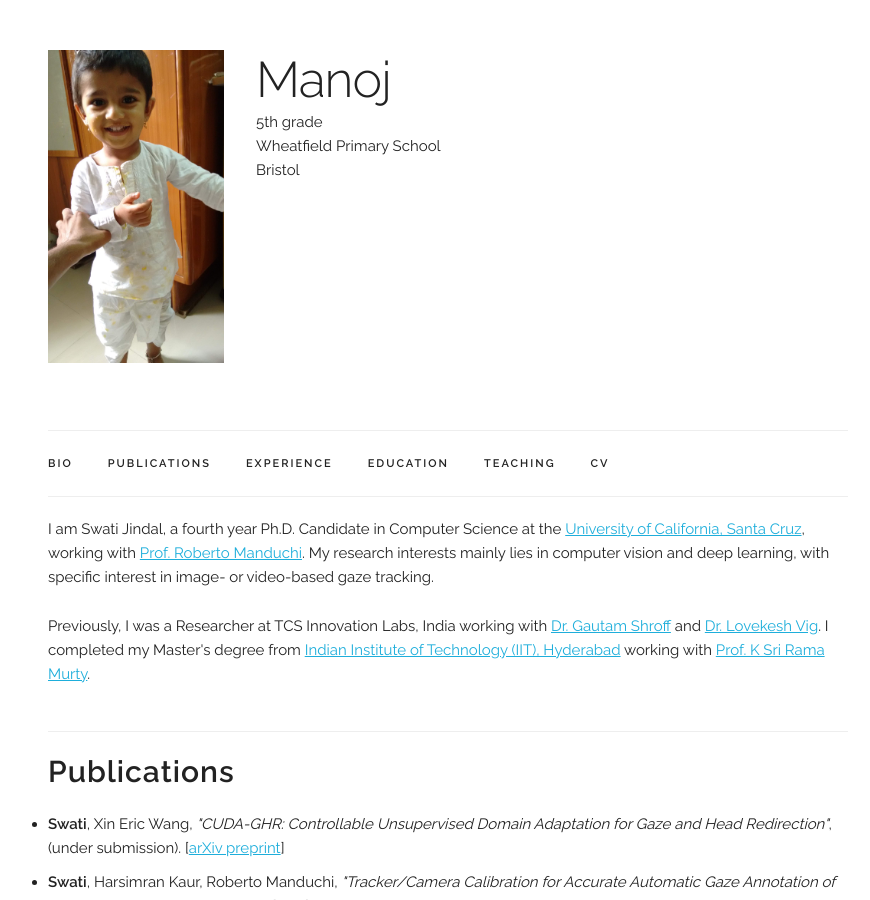
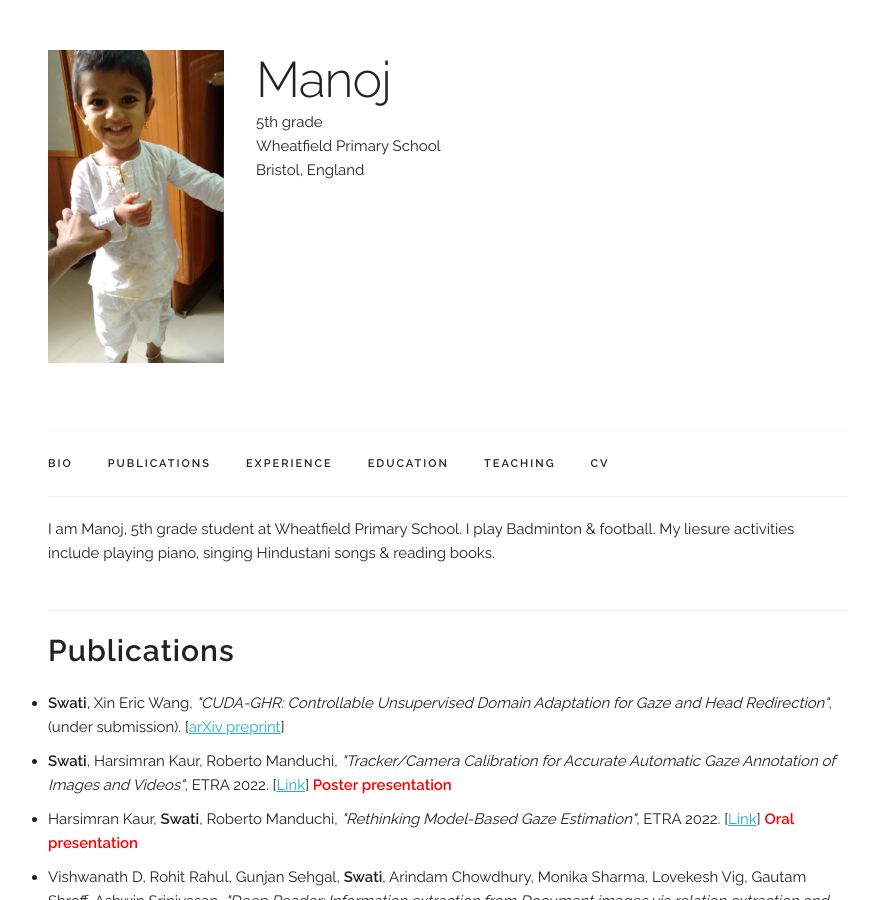
Before and after one commit to manojgosha/manojgosha.github.io, a Jekyll site: the page index.html, which Jekyll copies as it is, in a window 1280 px wide and 900 px high. Shown: the whole window, without its empty margins (192-1062 px from the left). Built offline with Jekyll 4.4.1, drawn with Linux system fonts in a browser that asks for light colours.

Commit message:
Update index.html

```diff
--- a/index.html
+++ b/index.html
@@ -73,7 +73,7 @@
             <p></p>
             <p>5th grade</p>
             <p>Wheatfield Primary School</p>
-            <p>Bristol</p>
+            <p>Bristol, England</p>
             <p>
             </p>
         </div>
@@ -98,18 +98,11 @@
 <!-- ========== BIO ========== -->
 <div class="docs-section" id="bio">
   <p>
-  I am Swati Jindal, a fourth year Ph.D. Candidate in Computer Science at the <a class="reference external" href="https://www.ucsc.edu/" target="_blank">University of California, Santa Cruz</a>,
-    working with <a class="reference external" href="https://users.soe.ucsc.edu/~manduchi/" target="_blank">Prof. Roberto Manduchi</a>. My research interests mainly lies in computer vision and deep learning,
-    with specific interest in image- or video-based gaze tracking. </p>
-
-  <p>
-  Previously, I was a Researcher at TCS Innovation Labs, India working with <a class="reference external" href="https://scholar.google.co.in/citations?user=f70Rc2wAAAAJ" target="_blank">Dr. Gautam Shroff</a> and <a class="reference external" href="https://sites.google.com/site/lovekeshhome/" target="_blank">Dr. Lovekesh Vig</a>.
-    I completed my Master's degree from <a class="reference external" href="http://iith.ac.in/" target="_blank">Indian Institute of Technology (IIT), Hyderabad</a> working with <a class="reference external" href="https://sites.google.com/iith.ac.in/ksrm/home" target="_blank">Prof. K Sri Rama Murty</a>.
-  </p>
+  I am Manoj, 5th grade student at Wheatfield Primary School. I play Badminton & football. My liesure activities include playing piano, singing Hindustani songs & reading books.</p>
 </div>
 
 
-<!-- ========== PUBLICATIONS ========== -->
+<!-- ========== BADMINTON ========== -->
 <div class="docs-section" id="publications">
   <h4><b>Publications</b></h4>
     <ul>
```
